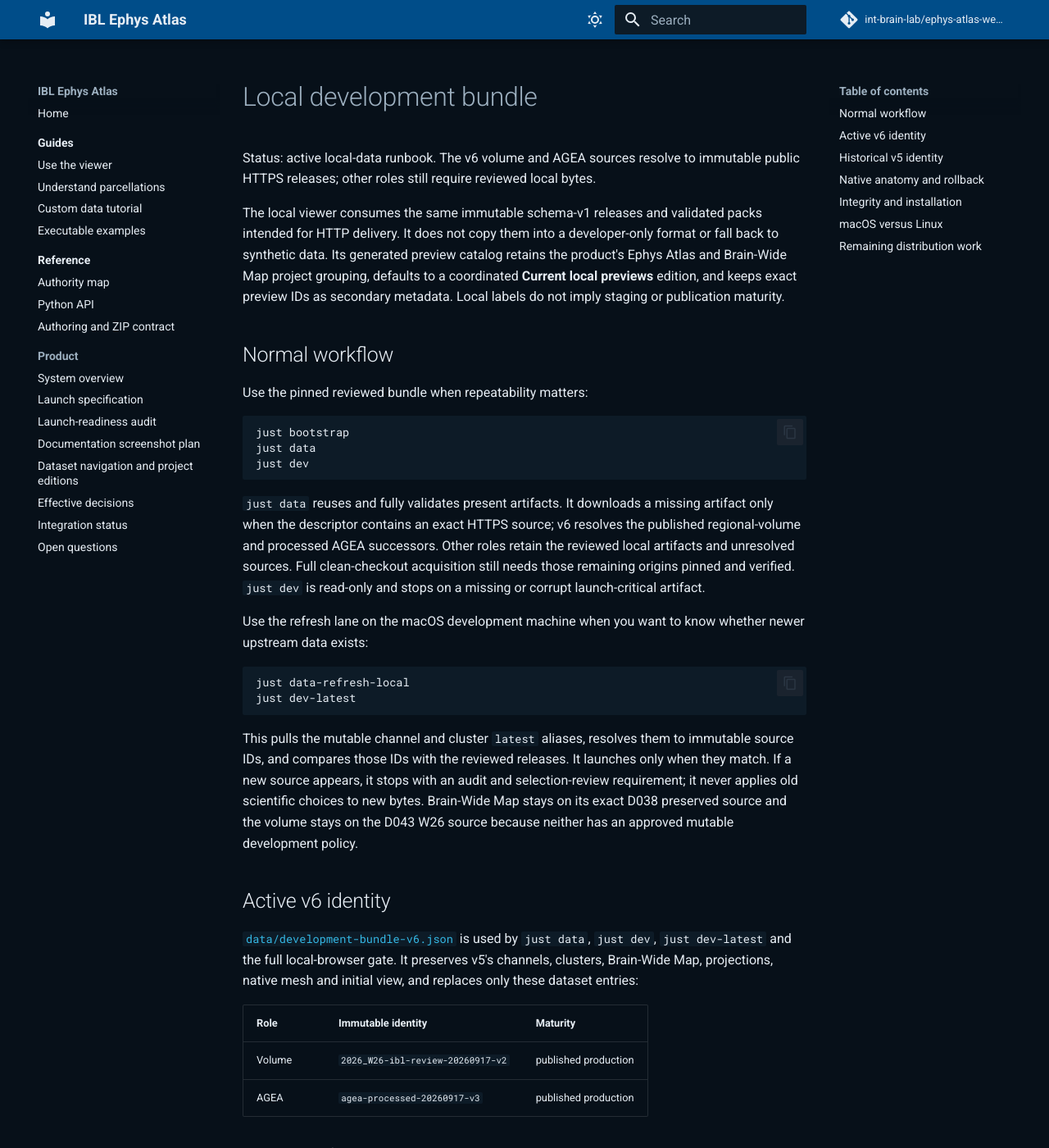
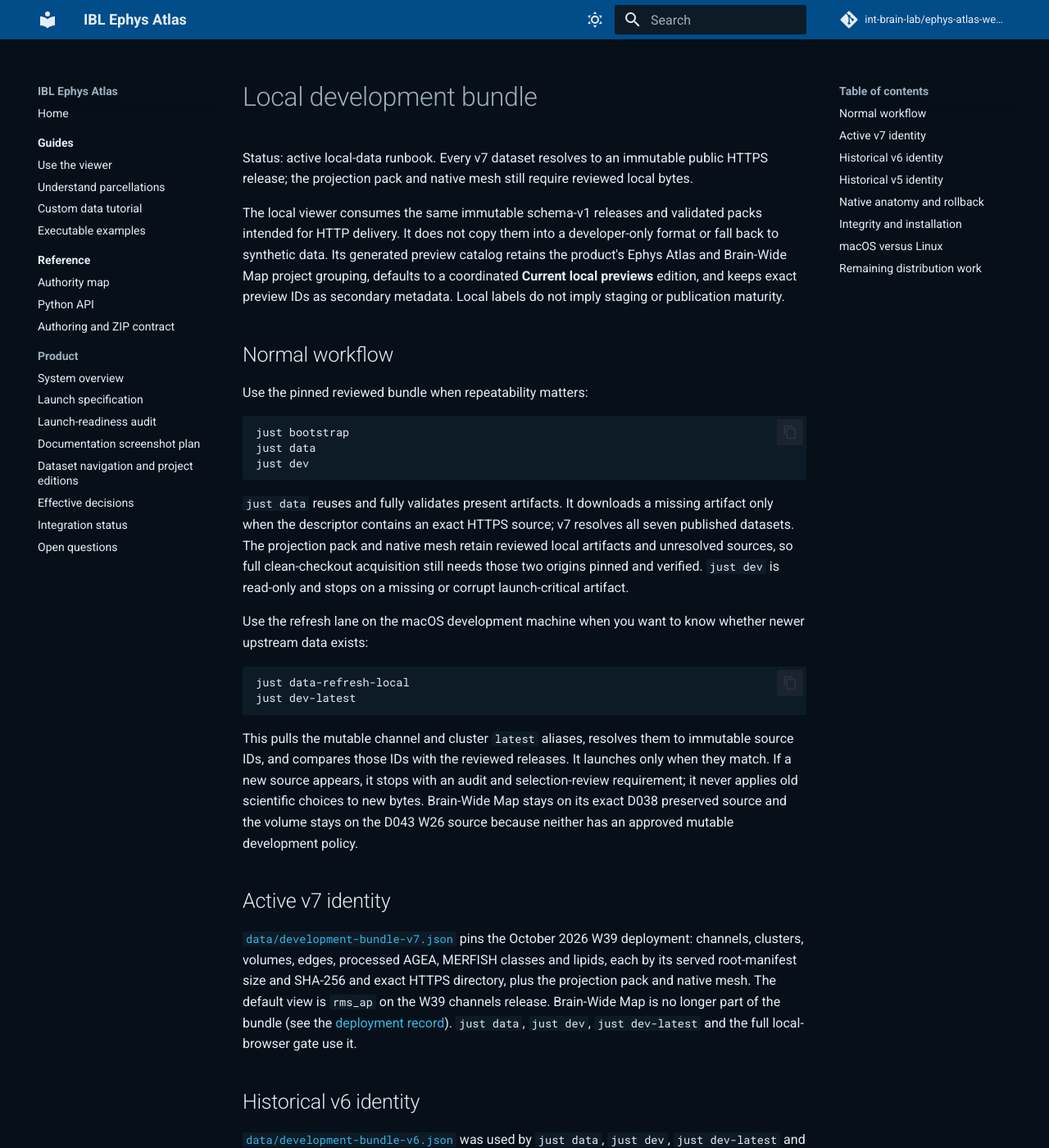
Before and after one commit to int-brain-lab/ephys-atlas-web-v2, an MkDocs documentation site: the page built from docs/data/LOCAL_DEVELOPMENT_BUNDLE.md, in a window 1280 px wide and 1400 px high. Shown: the whole window at 82% size. Built offline with MkDocs 1.6.1 and Material for MkDocs 9.7.7, drawn with Linux system fonts in a browser that asks for light colours; comment, search, counter and statistics services are not loaded.

Commit message:
Record the W39 deployment and add development bundle v7

```diff
--- a/docs/data/LOCAL_DEVELOPMENT_BUNDLE.md
+++ b/docs/data/LOCAL_DEVELOPMENT_BUNDLE.md
@@ -1,7 +1,8 @@
 # Local development bundle
 
-Status: active local-data runbook. The v6 volume and AGEA sources resolve to
-immutable public HTTPS releases; other roles still require reviewed local bytes.
+Status: active local-data runbook. Every v7 dataset resolves to an immutable
+public HTTPS release; the projection pack and native mesh still require
+reviewed local bytes.
 
 The local viewer consumes the same immutable schema-v1 releases and validated
 packs intended for HTTP delivery. It does not copy them into a developer-only
@@ -22,9 +23,9 @@ just dev
 
 `just data` reuses and fully validates present artifacts. It downloads a
 missing artifact only when the descriptor contains an exact HTTPS source;
-v6 resolves the published regional-volume and processed AGEA successors.
-Other roles retain the reviewed local artifacts and unresolved sources. Full
-clean-checkout acquisition still needs those remaining origins pinned and verified.
+v7 resolves all seven published datasets. The projection pack and native mesh
+retain reviewed local artifacts and unresolved sources, so full clean-checkout
+acquisition still needs those two origins pinned and verified.
 `just dev` is read-only and stops on a missing or corrupt launch-critical artifact.
 
 Use the refresh lane on the macOS development machine when you want to know
@@ -43,9 +44,20 @@ new bytes. Brain-Wide Map stays on its exact D038 preserved source and the
 volume stays on the D043 W26 source because neither has an approved mutable
 development policy.
 
-## Active v6 identity
+## Active v7 identity
 
-[`data/development-bundle-v6.json`](../../data/development-bundle-v6.json) is
+[`data/development-bundle-v7.json`](../../data/development-bundle-v7.json)
+pins the October 2026 W39 deployment: channels, clusters, volumes, edges,
+processed AGEA, MERFISH classes and lipids, each by its served root-manifest
+size and SHA-256 and exact HTTPS directory, plus the projection pack and
+native mesh. The default view is `rms_ap` on the W39 channels release. Brain-Wide
+Map is no longer part of the bundle (see the
+[deployment record](../publishing/W39_DEPLOYMENT_20261007.md)). `just data`,
+`just dev`, `just dev-latest` and the full local-browser gate use it.
+
+## Historical v6 identity
+
+[`data/development-bundle-v6.json`](../../data/development-bundle-v6.json) was
 used by `just data`, `just dev`, `just dev-latest` and the full local-browser gate.
 It preserves v5's channels, clusters, Brain-Wide Map, projections, native mesh
 and initial view, and replaces only these dataset entries:
```
Also changed, not shown: docs/IMPLEMENTATION_PLAN.md (+5 -1 lines), docs/INTEGRATION_STATUS.md (+3 -0 lines), docs/SYSTEM_OVERVIEW.md (+3 -1 lines), docs/publishing/W39_DEPLOYMENT_20261007.md (added, +75 -0 lines), 3 other files.
